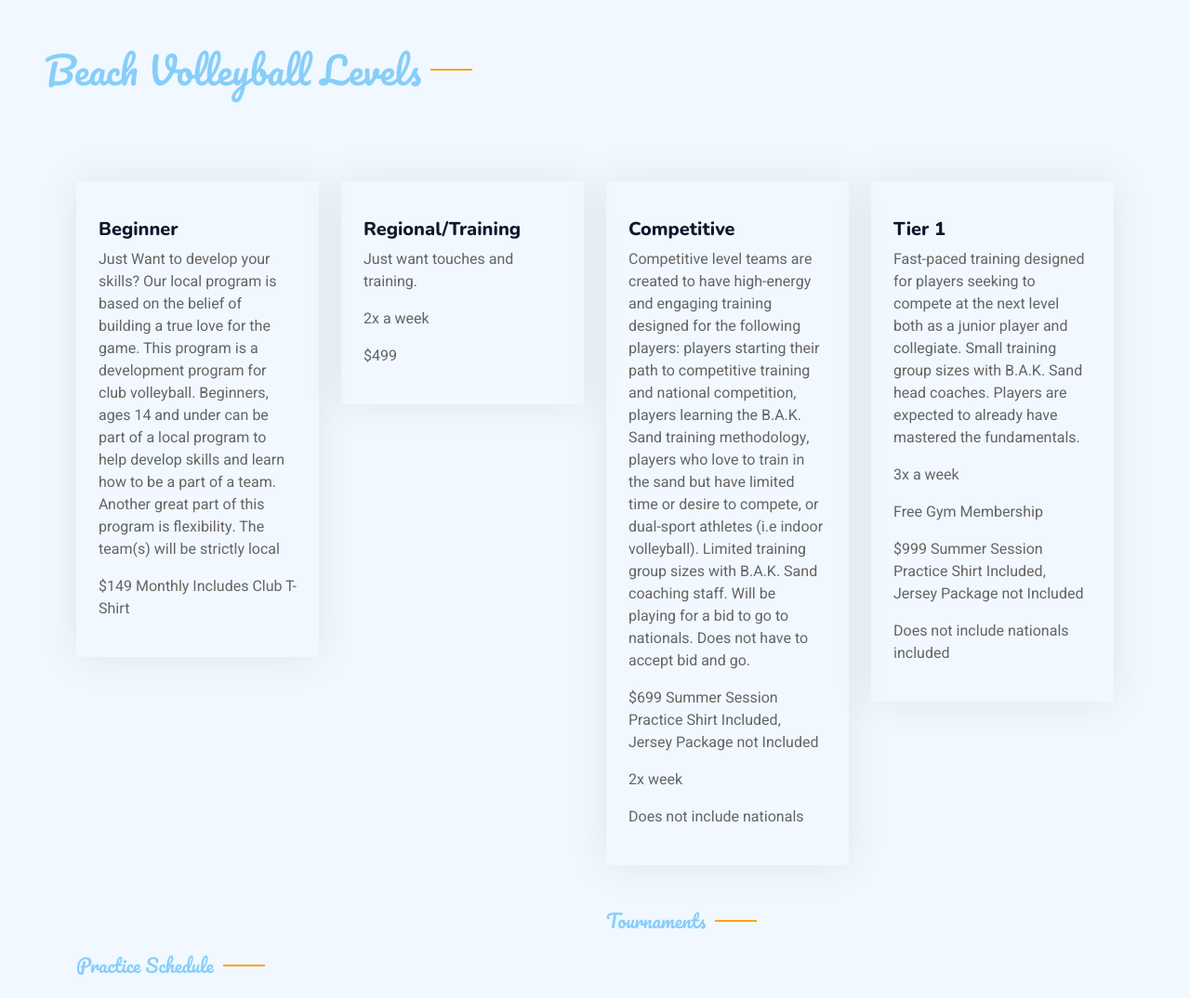
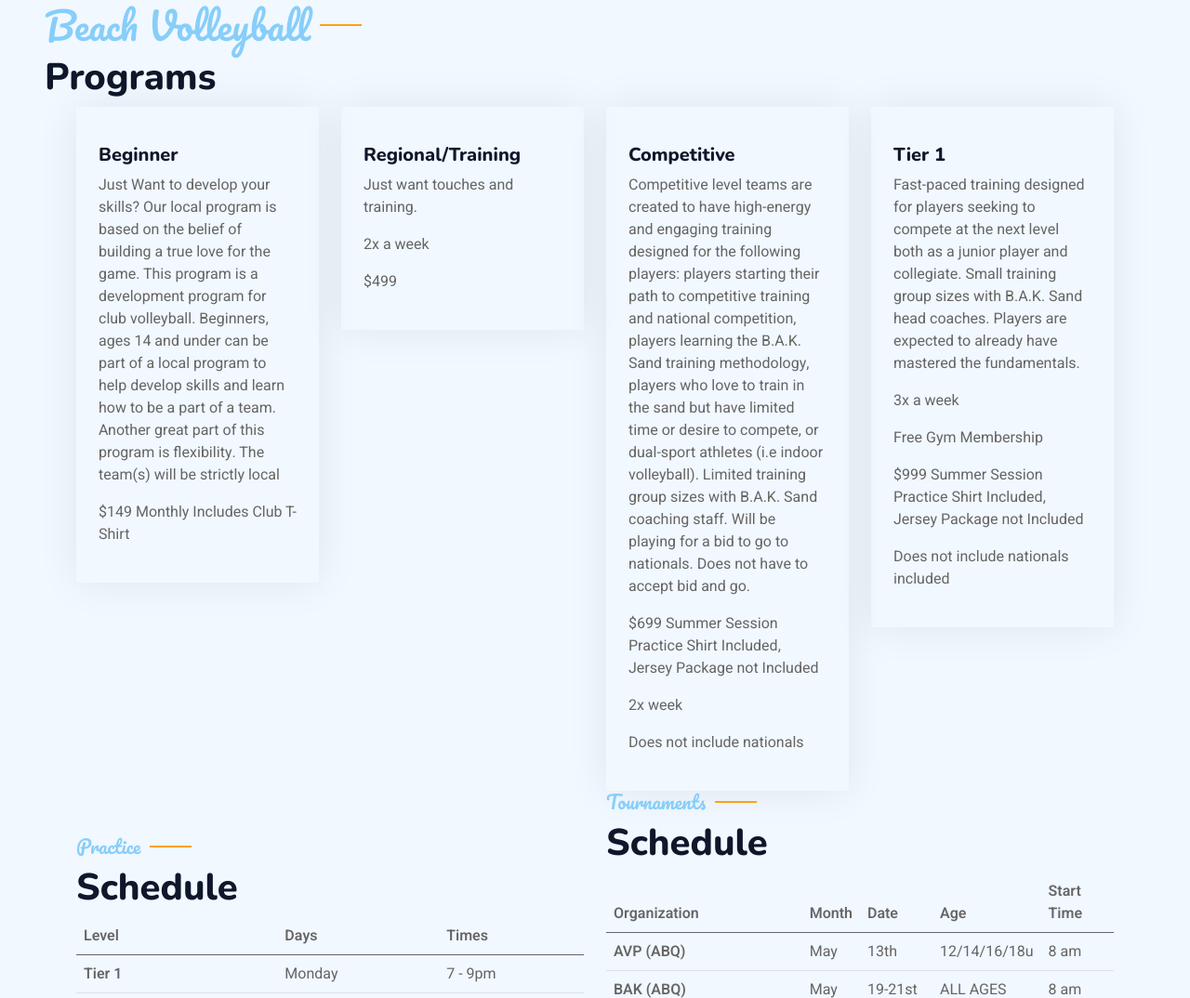
Before and after one commit to bryanklein2011/BAKsand, a plain HTML site: page index.html in a window 1280 px wide. Shown: the part 1859-2933 px from the top of the page at 93% size. Drawn offline with nearby package versions, Linux system fonts and the light colour scheme.

```diff
--- a/index.html
+++ b/index.html
@@ -33,7 +33,7 @@
 </head>
 
 <body>
-    <div class="container-xxl bg-white p-0">
+    <div class="container-xxl bg-blue p-0">
         <!-- Spinner Start -->
         <div id="spinner" class="show bg-white position-fixed translate-middle w-100 vh-100 top-50 start-50 d-flex align-items-center justify-content-center">
             <div class="spinner-border text-primary" style="width: 3rem; height: 3rem;" role="status">
@@ -165,12 +165,14 @@
 
         <!-- Service Start -->
         <section class="section" id="Programs">
-        <div class="col-lg-6 ">
-            <h1 class="section-title ff-secondary text-start text-primary fw-normal align-content-center m-5">Beach Volleyball Levels</h1>
+        <div class=" mx-lg-5 ">
+            <h1 class=" text-center section-title ff-secondary text-start text-primary fw-normal ">Beach Volleyball</h1>
+            <h1 class="">Programs <i class=" text-primary me-2"></i></h1>
+
 
         </div>
 
-        <div class="container-xxl py-5">
+        <div class="container-xxl">
             <div class="container">
                 <div class="row g-4">
                     <div class="col-lg-3 col-sm-6 wow fadeInUp" data-wow-delay="0.1s">
@@ -241,8 +243,8 @@
                     <div class="col-lg-6">
                             <div class="text-start">
                                 <div class="wow fadeInUp" data-wow-delay="0.1s">
-                                <h5 class="section-title ff-secondary text-start text-primary fw-normal">Practice Schedule </h5>
-                                <h1 class="mb-4"> <i class=" text-primary me-2"></i></h1>
+                                <h5 class="section-title ff-secondary text-start text-primary fw-normal">Practice </h5>
+                                    <h1 class="">Schedule <i class=" text-primary me-2"></i></h1>
                                  <table class="table">
                                   <thead>
                                   <tr>
@@ -305,7 +307,7 @@
                     <div class="col-lg-6">
                         <div class=" wow fadeInUp" data-wow-delay="0.1s">
                          <h5 class="section-title ff-secondary text-start text-primary fw-normal">Tournaments </h5>
-                         <h1 class="mb-4"> <i class=" text-primary me-2"></i></h1>
+                            <h1 class="">Schedule <i class=" text-primary me-2"></i></h1>
                          <table class="table">
                             <thead>
                             <tr>
```
